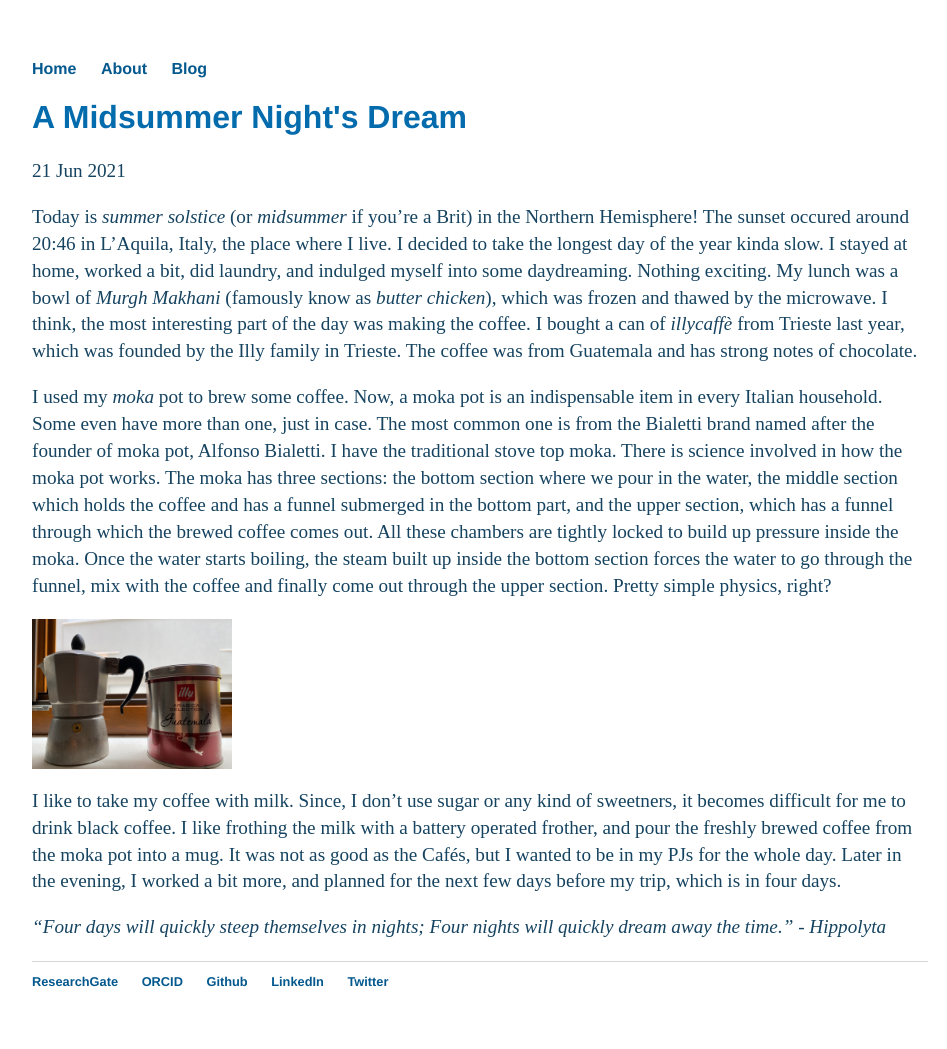
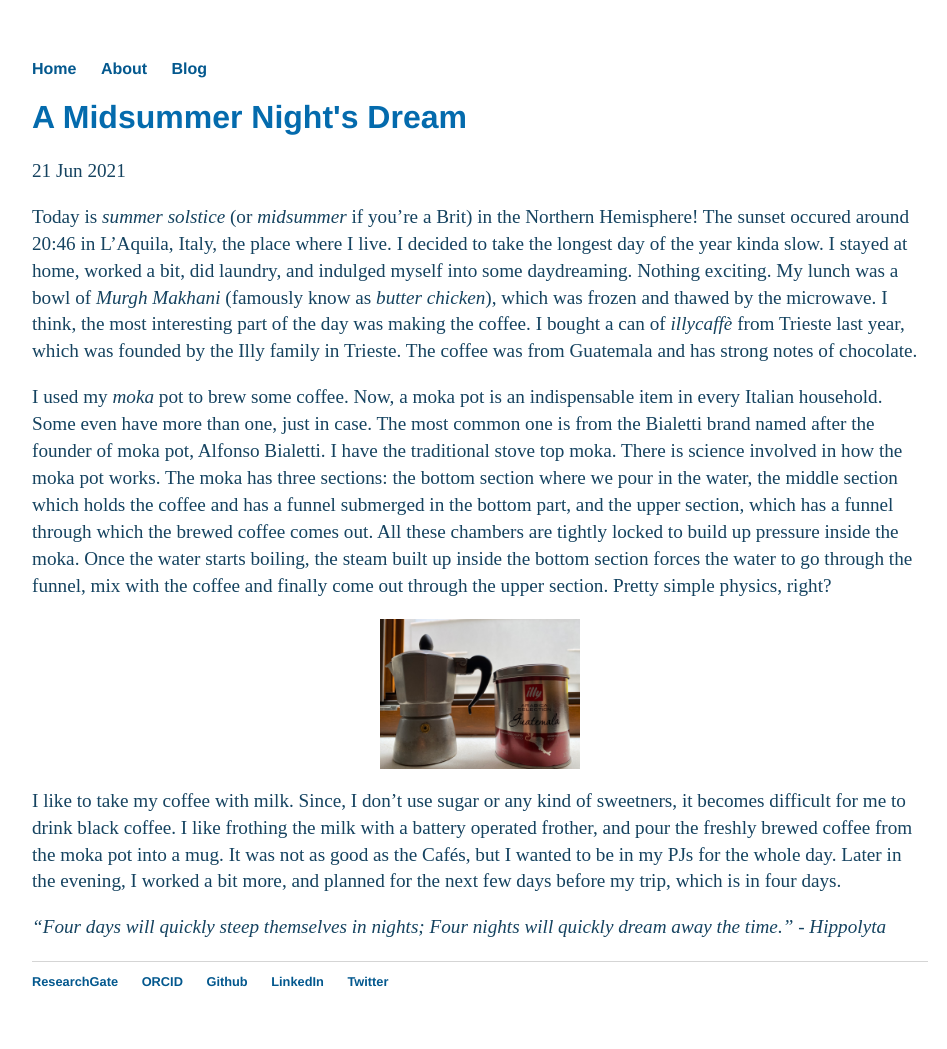
Before and after one commit to debashmitap/debashmitap.github.io, a Jekyll site: the page built from _posts/2021-06-21-First-Post.md, in a window 1280 px wide. Shown: the whole page, without its empty margins (160-1107 px from the left). Built offline with Jekyll 4.4.1, drawn with Linux system fonts in a browser that asks for light colours.

Commit message:
Update 2021-06-21-First-Post.md

```diff
--- a/_posts/2021-06-21-First-Post.md
+++ b/_posts/2021-06-21-First-Post.md
@@ -9,7 +9,9 @@
 
 I used my *moka* pot to brew some coffee. Now, a moka pot is an indispensable item in every Italian household. Some even have more than one, just in case. The most common one is from the Bialetti brand named after the founder of moka pot, Alfonso Bialetti. I have the traditional stove top moka. There is science involved in how the moka pot works. The moka has three sections: the bottom section where we pour in the water, the middle section which holds the coffee and has a funnel submerged in the bottom part, and the upper section, which has a funnel through which the brewed coffee comes out. All these chambers are tightly locked to build up pressure inside the moka. Once the water starts boiling, the steam built up inside the bottom section forces the water to go through the funnel, mix with the coffee and finally come out through the upper section. Pretty simple physics, right?
 
-<img src="https://debashmitap.github.io/images/Moka.jpg" caption="Moka pot and illy coffee" align="center" width="200" height="150"/>
+<center>
+<img src="https://debashmitap.github.io/images/Moka.jpg" caption="Moka pot and illy coffee" width="200" height="150"/>
+</center>
 
 
 I like to take my coffee with milk. Since, I don't use sugar or any kind of sweetners, it becomes difficult for me to drink black coffee. I like frothing the milk with a battery operated frother, and pour the freshly brewed coffee from the moka pot into a mug. It was not as good as the Cafés, but I wanted to be in my PJs for the whole day. Later in the evening, I worked a bit more, and planned for the next few days before my trip, which is in four days.
```
